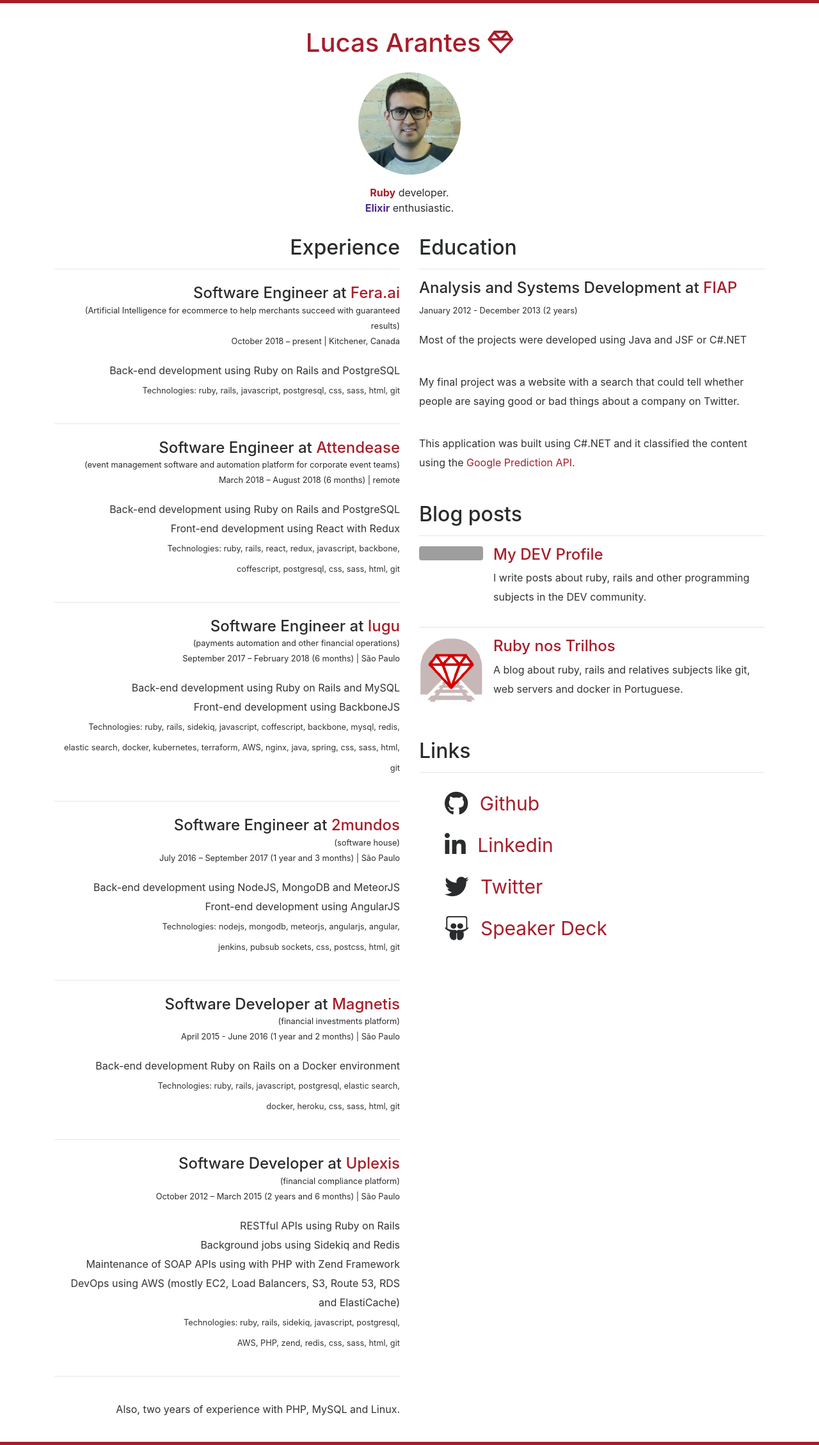
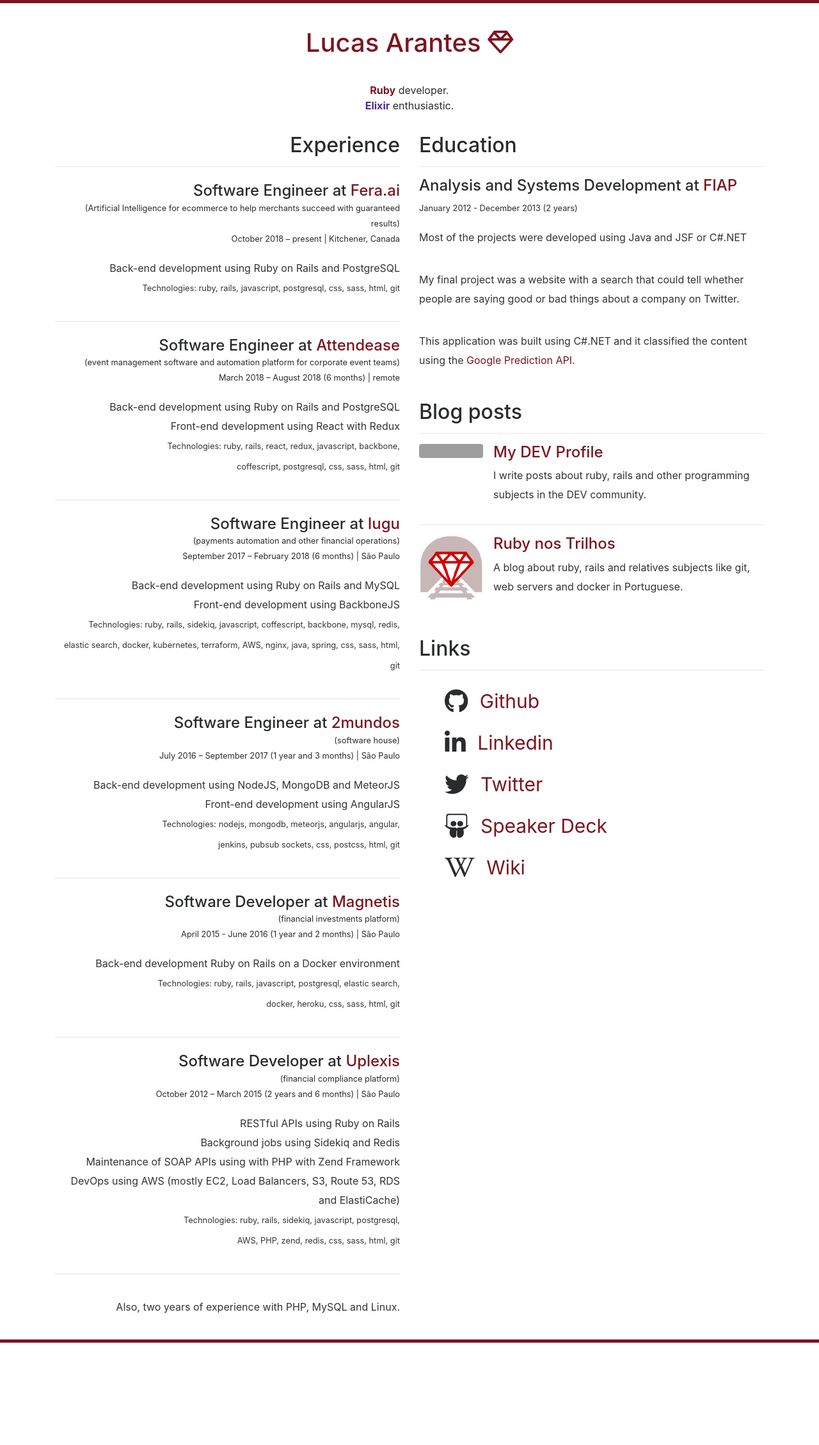
Before and after one commit to lucasprag/lucasprag, a Jekyll site: the page built from index.md, in a window 1280 px wide. Shown: the whole page at 64% size. Built offline with Jekyll 4.4.1, drawn with Linux system fonts in a browser that asks for light colours; nearby versions of some CDN libraries; after the commit the page ends 2099 px from its top, so only the background shows below that; grey boxes are pictures that could not be loaded.

Commit message:
Remove my photo =P

```diff
--- a/_includes/header.html
+++ b/_includes/header.html
@@ -14,20 +14,6 @@
     </div>
   </div>
 
-  <div class="row">
-    <div class="col">
-    </div>
-
-    <div class="col-12 col-md-3 col-lg-2">
-      <img src="{{ site.baseurl }}/assets/images/developer.jpg"
-      class="rounded-circle mx-auto d-block border width-auto"
-      alt="{{ site.title }}">
-    </div>
-
-    <div class="col">
-    </div>
-  </div>
-
   <div class="row my-3">
     <div class="col col-12">
       <p class="text-center">
--- a/_includes/links.html
+++ b/_includes/links.html
@@ -19,5 +19,9 @@
     <li><span class="fa fa-slideshare fa-lg"></span>
       <a href="https://speakerdeck.com/lucasprag" target="_blank">Speaker Deck</a>
     </li>
+
+    <li><span class="fa fa-wikipedia-w fa-lg"></span>
+      <a href="https://wiki.lucasprag.com/" target="_blank">Wiki</a>
+    </li>
   </ul>
 </div>
--- a/_sass/_variables.scss
+++ b/_sass/_variables.scss
@@ -1 +1,2 @@
-$red: darken(#dc3545, 15);
+$red: darken(#dc3545, 25);
+$purple: #4e2a8e;
--- a/_sass/includes/_header.scss
+++ b/_sass/includes/_header.scss
@@ -8,6 +8,6 @@
   }
 
   .elixir {
-    color: #4e2a8e;
+    color: $purple;
   }
 }
```
Also changed, not shown: assets/images/developer.jpg (deleted).
